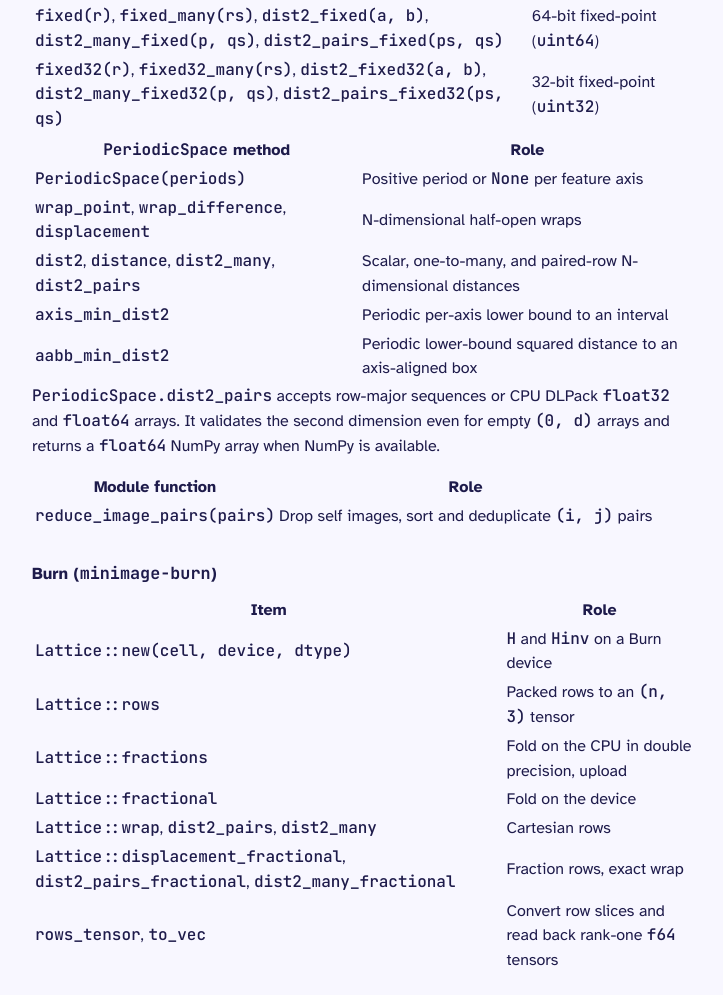
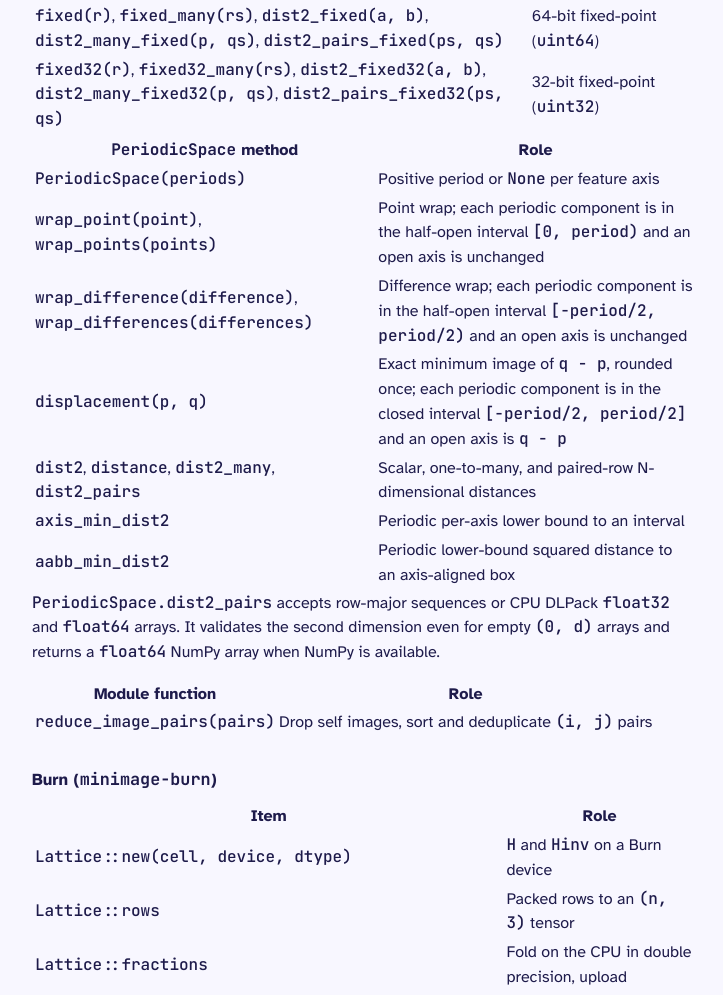
Before and after one commit to lode-org/minimage, a plain HTML site: page website/reference.html in a window 1280 px wide. Shown: the part 6235-7230 px from the top of the page, without its empty margins (276-999 px from the left). Drawn offline with Linux system fonts and the light colour scheme.

Commit message:
docs: correct PeriodicSpace intervals in the reference
The Python table grouped displacement with the half-open wraps and
omitted wrap_points and wrap_differences. wrap_point and wrap_points
place each periodic component in [0, period). wrap_difference and
wrap_differences place each one in [-period/2, period/2).
displacement returns the exact minimum image of q - p rounded once,
so each periodic component lies in the closed interval
[-period/2, period/2].

```diff
--- a/website/reference.html
+++ b/website/reference.html
@@ -667,8 +667,18 @@ or <code>BufferError</code>.
 </tr>
 
 <tr>
-<td class="org-left"><code>wrap_point</code>, <code>wrap_difference</code>, <code>displacement</code></td>
-<td class="org-left">N-dimensional half-open wraps</td>
+<td class="org-left"><code>wrap_point(point)</code>, <code>wrap_points(points)</code></td>
+<td class="org-left">Point wrap; each periodic component is in the half-open interval <code>[0, period)</code> and an open axis is unchanged</td>
+</tr>
+
+<tr>
+<td class="org-left"><code>wrap_difference(difference)</code>, <code>wrap_differences(differences)</code></td>
+<td class="org-left">Difference wrap; each periodic component is in the half-open interval <code>[-period/2, period/2)</code> and an open axis is unchanged</td>
+</tr>
+
+<tr>
+<td class="org-left"><code>displacement(p, q)</code></td>
+<td class="org-left">Exact minimum image of <code>q - p</code>, rounded once; each periodic component is in the closed interval <code>[-period/2, period/2]</code> and an open axis is <code>q - p</code></td>
 </tr>
 
 <tr>
```
Also changed, not shown: 1 other file.
